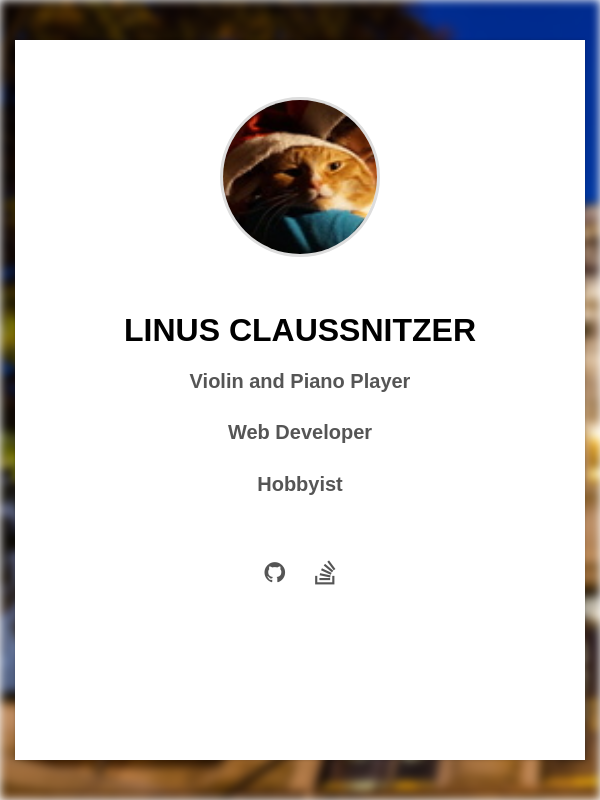
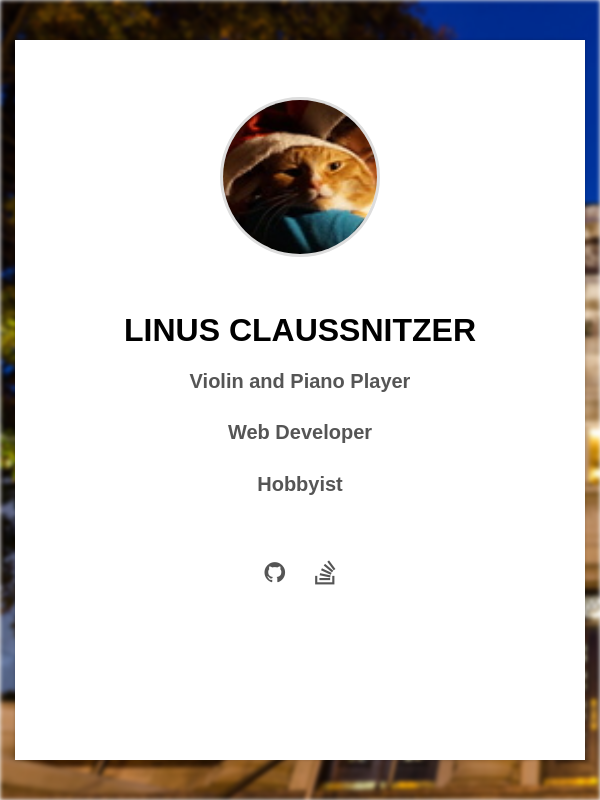
Before and after one commit to linuscl/linuscl.github.io, a PHP site: page / in a window 600 px wide. Run offline with PHP 8.4, Linux system fonts and the light colour scheme; some libraries are stand-ins or nearby versions; some web fonts are replaced.

Commit message:
changed blur settings

```diff
--- a/style-px.css
+++ b/style-px.css
@@ -94,8 +94,8 @@
         -webkit-background-size: cover;
         background-size: cover;
         display: block;
-        filter: blur(5px);
-        -webkit-filter: blur(5px);
+        filter: blur(2px);
+        -webkit-filter: blur(2px);
         height: 100%;
         width: 100%;
         position: absolute;
@@ -216,8 +216,8 @@
         -webkit-background-size: cover;
         background-size: cover;
         display: block;
-        filter: blur(5px);
-        -webkit-filter: blur(5px);
+        filter: blur(2px);
+        -webkit-filter: blur(2px);
         height: 100%;
         width: 100%;
         position: absolute;
```
